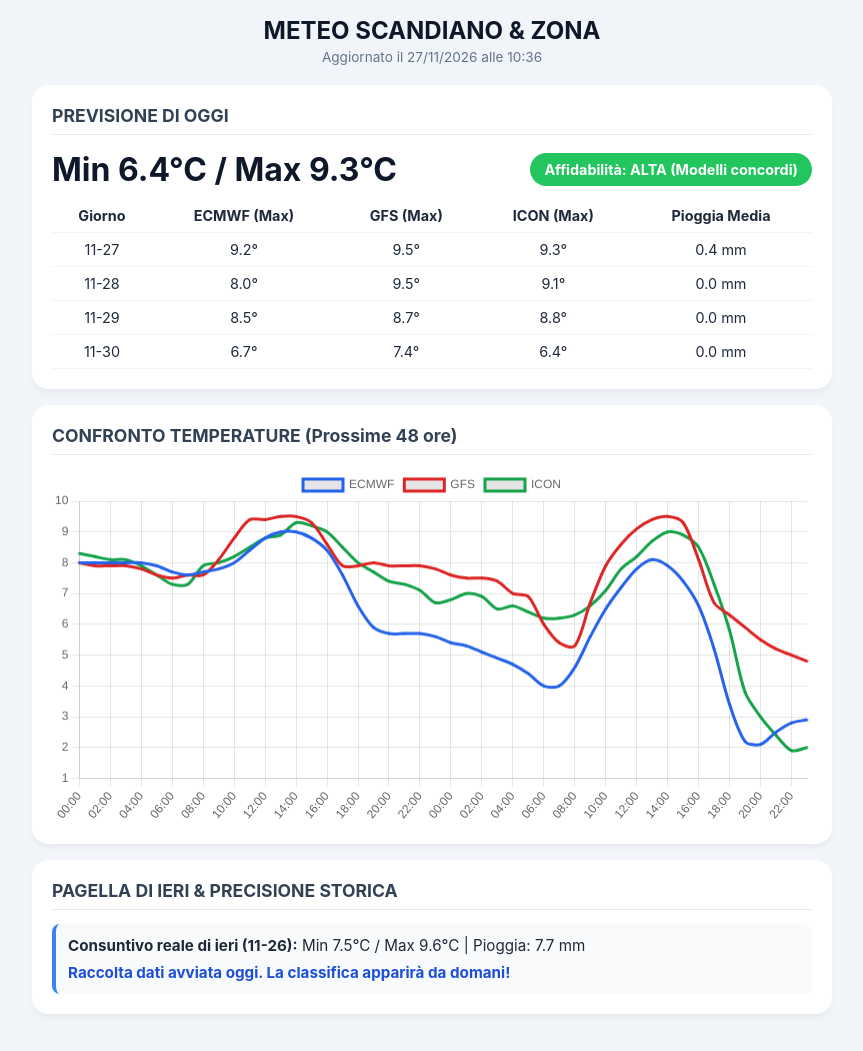
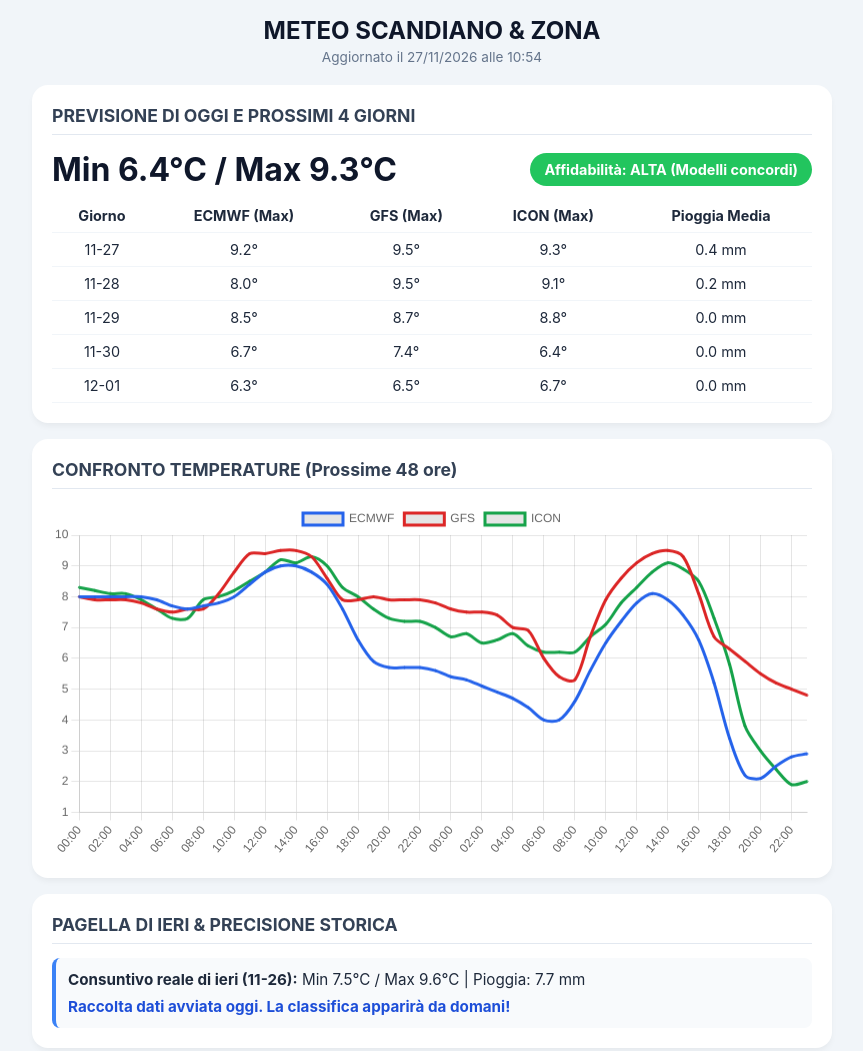
Before and after one commit to pandavandelli-cloud/meteo-zona, a plain HTML site: page index.html in a window 1280 px wide. Shown: the whole page, without its empty margins (208-1071 px from the left). Drawn offline with nearby package versions, Linux system fonts and the light colour scheme.

Commit message:
Aggiornamento meteo quotidiano

```diff
--- a/index.html
+++ b/index.html
@@ -25,18 +25,18 @@
 <div class="container">
     <div class="header">
         <h1>METEO SCANDIANO & ZONA</h1>
-        <p>Aggiornato il 27/11/2026 alle 10:36</p>
+        <p>Aggiornato il 27/11/2026 alle 10:54</p>
     </div>
 
     <div class="card">
-        <h2>PREVISIONE DI OGGI</h2>
+        <h2>PREVISIONE DI OGGI E PROSSIMI 4 GIORNI</h2>
         <div class="oggi-grid">
             <div class="temp-big">Min 6.4°C / Max 9.3°C</div>
             <div class="badge">Affidabilità: ALTA (Modelli concordi)</div>
         </div>
         <table class="table-days">
             <tr><th>Giorno</th><th>ECMWF (Max)</th><th>GFS (Max)</th><th>ICON (Max)</th><th>Pioggia Media</th></tr>
-            <tr><td>11-27</td><td>9.2°</td><td>9.5°</td><td>9.3°</td><td>0.4 mm</td></tr><tr><td>11-28</td><td>8.0°</td><td>9.5°</td><td>9.1°</td><td>0.0 mm</td></tr><tr><td>11-29</td><td>8.5°</td><td>8.7°</td><td>8.8°</td><td>0.0 mm</td></tr><tr><td>11-30</td><td>6.7°</td><td>7.4°</td><td>6.4°</td><td>0.0 mm</td></tr>
+            <tr><td>11-27</td><td>9.2°</td><td>9.5°</td><td>9.3°</td><td>0.4 mm</td></tr><tr><td>11-28</td><td>8.0°</td><td>9.5°</td><td>9.1°</td><td>0.2 mm</td></tr><tr><td>11-29</td><td>8.5°</td><td>8.7°</td><td>8.8°</td><td>0.0 mm</td></tr><tr><td>11-30</td><td>6.7°</td><td>7.4°</td><td>6.4°</td><td>0.0 mm</td></tr><tr><td>12-01</td><td>6.3°</td><td>6.5°</td><td>6.7°</td><td>0.0 mm</td></tr>
         </table>
     </div>
 
@@ -63,7 +63,7 @@
             datasets: [
                 { label: 'ECMWF', data: [8.0, 8.0, 8.0, 8.0, 8.0, 7.9, 7.7, 7.6, 7.7, 7.8, 8.0, 8.4, 8.8, 9.0, 9.0, 8.8, 8.4, 7.6, 6.6, 5.9, 5.7, 5.7, 5.7, 5.6, 5.4, 5.3, 5.1, 4.9, 4.7, 4.4, 4.0, 4.0, 4.6, 5.6, 6.5, 7.2, 7.8, 8.1, 7.9, 7.4, 6.6, 5.2, 3.4, 2.2, 2.1, 2.5, 2.8, 2.9], borderColor: '#2563eb', tension: 0.3, pointRadius: 1 },
                 { label: 'GFS', data: [8.0, 7.9, 7.9, 7.9, 7.8, 7.6, 7.5, 7.6, 7.6, 8.1, 8.8, 9.4, 9.4, 9.5, 9.5, 9.3, 8.6, 7.9, 7.9, 8.0, 7.9, 7.9, 7.9, 7.8, 7.6, 7.5, 7.5, 7.4, 7.0, 6.9, 6.0, 5.4, 5.3, 6.7, 7.9, 8.6, 9.1, 9.4, 9.5, 9.3, 8.1, 6.7, 6.3, 5.9, 5.5, 5.2, 5.0, 4.8], borderColor: '#dc2626', tension: 0.3, pointRadius: 1 },
-                { label: 'ICON', data: [8.3, 8.2, 8.1, 8.1, 7.9, 7.6, 7.3, 7.3, 7.9, 8.0, 8.2, 8.5, 8.8, 8.9, 9.3, 9.2, 9.0, 8.5, 8.0, 7.7, 7.4, 7.3, 7.1, 6.7, 6.8, 7.0, 6.9, 6.5, 6.6, 6.4, 6.2, 6.2, 6.3, 6.6, 7.1, 7.8, 8.2, 8.7, 9.0, 8.9, 8.5, 7.3, 5.8, 3.8, 3.0, 2.4, 1.9, 2.0], borderColor: '#16a34a', tension: 0.3, pointRadius: 1 }
+                { label: 'ICON', data: [8.3, 8.2, 8.1, 8.1, 7.9, 7.6, 7.3, 7.3, 7.9, 8.0, 8.2, 8.5, 8.8, 9.2, 9.1, 9.3, 9.0, 8.3, 8.0, 7.6, 7.3, 7.2, 7.2, 7.0, 6.7, 6.8, 6.5, 6.6, 6.8, 6.4, 6.2, 6.2, 6.2, 6.7, 7.1, 7.8, 8.3, 8.8, 9.1, 8.9, 8.5, 7.3, 5.8, 3.8, 3.0, 2.4, 1.9, 2.0], borderColor: '#16a34a', tension: 0.3, pointRadius: 1 }
             ]
         },
         options: { responsive: true, interaction: { mode: 'index', intersect: false } }
--- a/storico_meteo.csv
+++ b/storico_meteo.csv
@@ -1,2 +1,2 @@
 data_previsione,target_data,ecmwf_tmax,gfs_tmax,icon_tmax,ecmwf_pioggia,gfs_pioggia,icon_pioggia,reale_tmax
-2026-11-27,2026-11-28,8.0,9.5,9.1,0.1,0.0,0.0,
+2026-11-27,2026-11-28,8.0,9.5,9.1,0.1,0.0,0.4,
```
